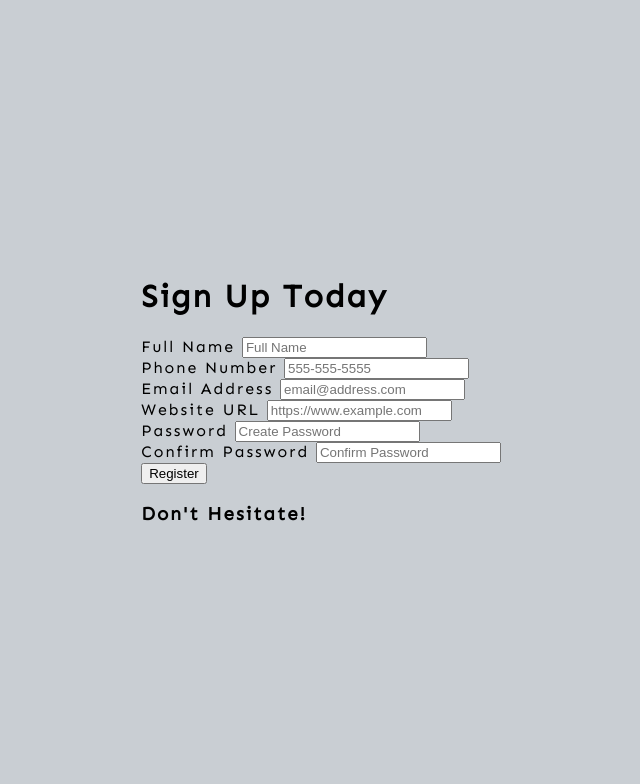
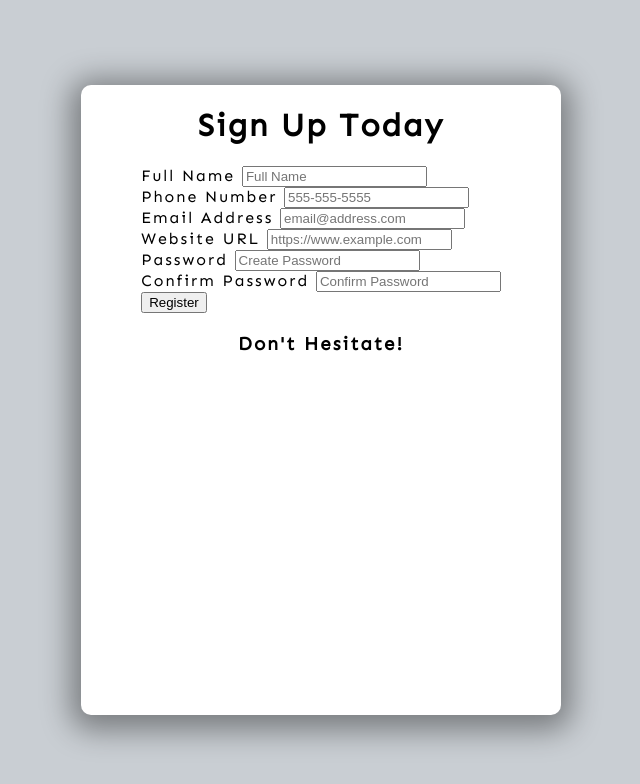
Before and after one commit to Erehmaryann/form_validator, a plain HTML site: page index.html in a window 1280 px wide. Shown: the whole page, without its empty margins (319-959 px from the left). Drawn offline with Linux system fonts and the light colour scheme.

Commit message:
finished styling the container

```diff
--- a/style.css
+++ b/style.css
@@ -14,3 +14,15 @@ body {
 	justify-content: center;
 	background: #c9ced3;
 }
+
+.container {
+	width: 480px;
+	height: 630px;
+	background: #fff;
+	border-radius: 10px;
+	box-shadow: 0px 5px 30px 10px rgba(0, 0, 0, 0.4);
+	display: flex;
+	flex-direction: column;
+	align-items: center;
+	/* justify-content: center; */
+}
```
